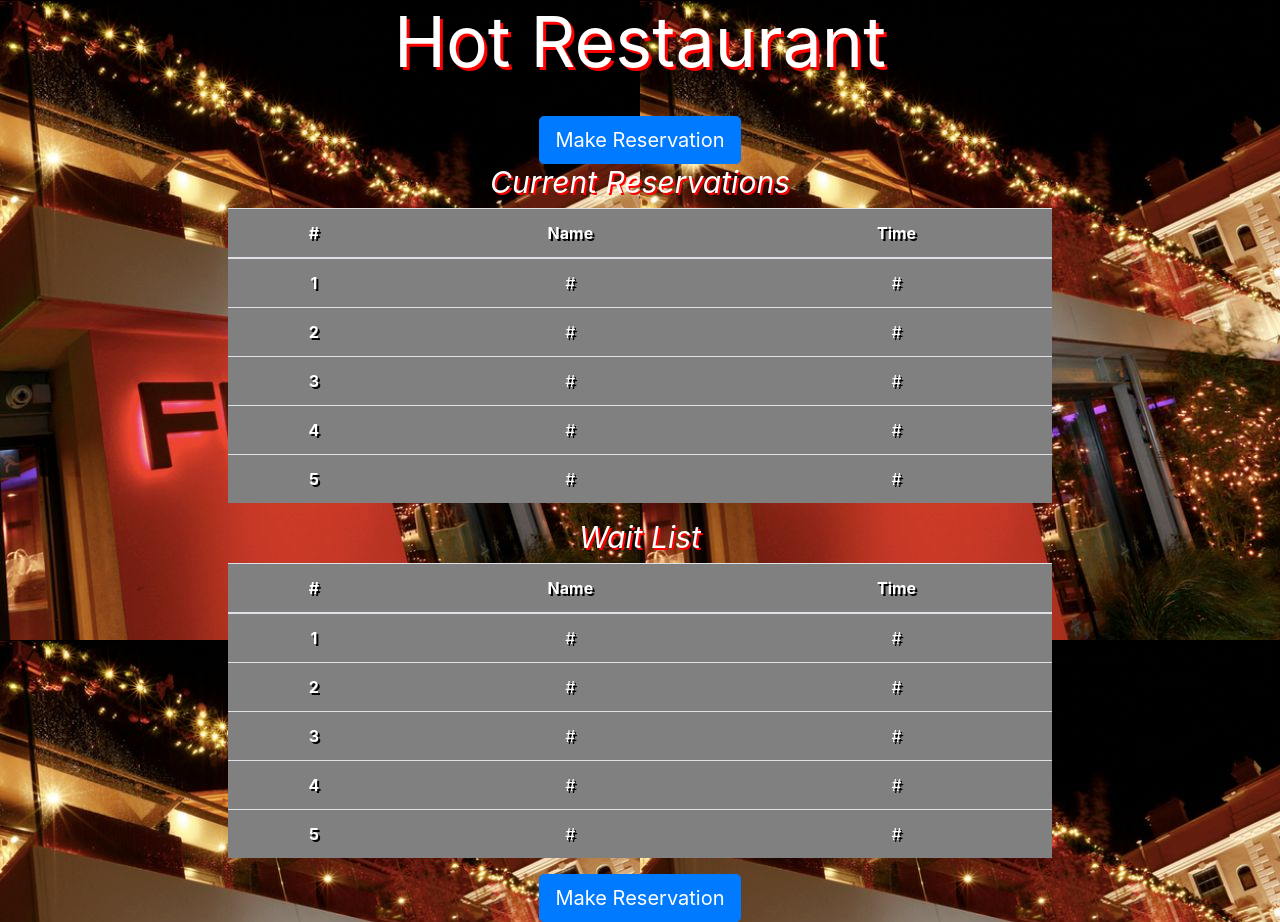
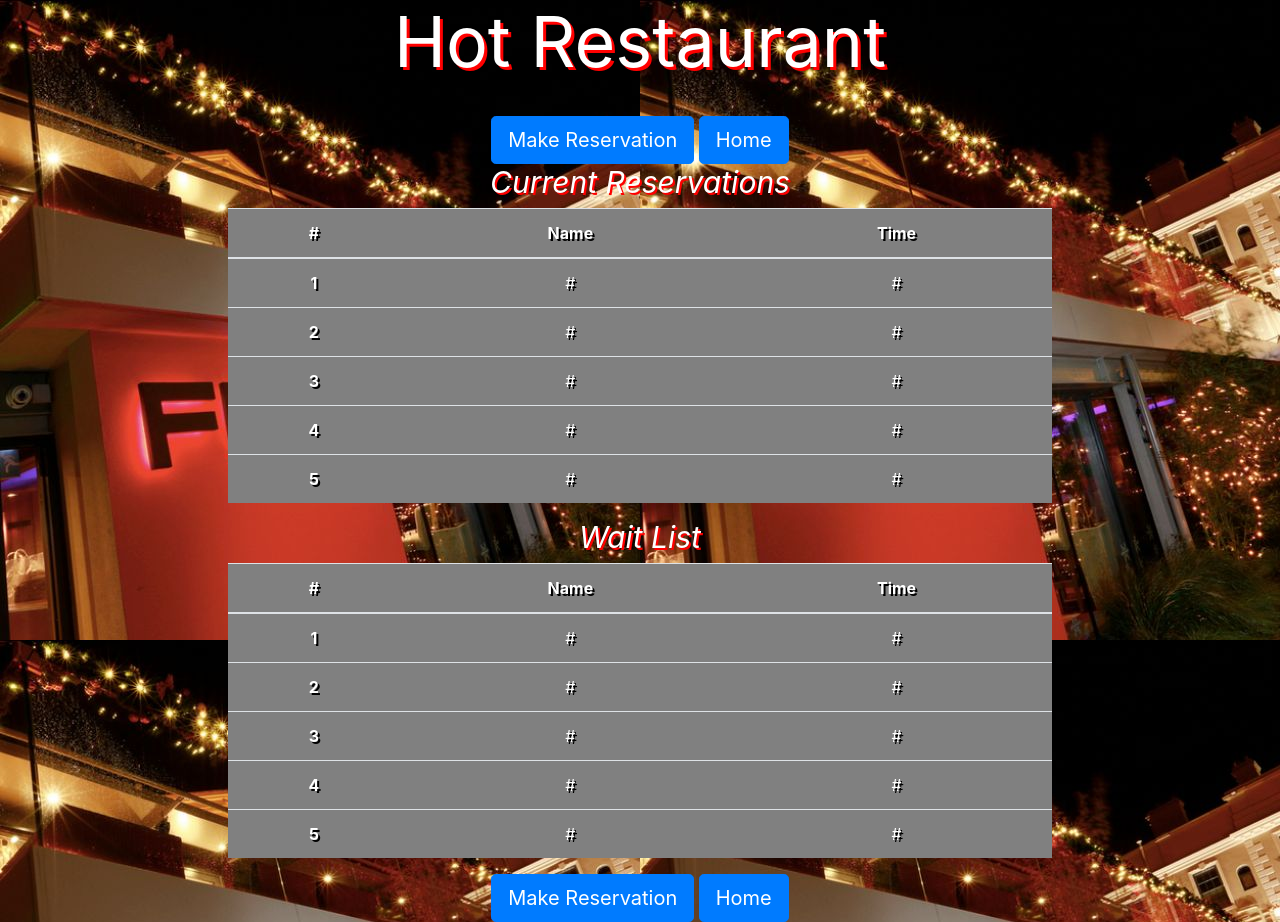
Before and after one commit to diani091/hotrestaurant.github.io, a plain HTML site: page tables.html in a window 1280 px wide. Drawn offline with nearby package versions, Linux system fonts and the light colour scheme.

Commit message:
removed home button from the home page, added it in tables page

```diff
--- a/tables.html
+++ b/tables.html
@@ -28,7 +28,7 @@
             <div class="col-sm-8">
 
                 <a class="btn btn-primary btn-lg" href="index.html" role="button">Make Reservation</a>
-
+                <a class="btn btn-primary btn-lg" href="index.html" role="button">Home</a>
                 <br>
 
                 <table class="table" id="table"><h2>Current Reservations</h2>
@@ -107,7 +107,7 @@
 
 
                 <a class="btn btn-primary btn-lg" href="index.html" role="button">Make Reservation</a>
-
+                <a class="btn btn-primary btn-lg" href="index.html" role="button">Home</a>
 
 
             </div>
```
Also changed, not shown: index.html (+1 -1 lines).
